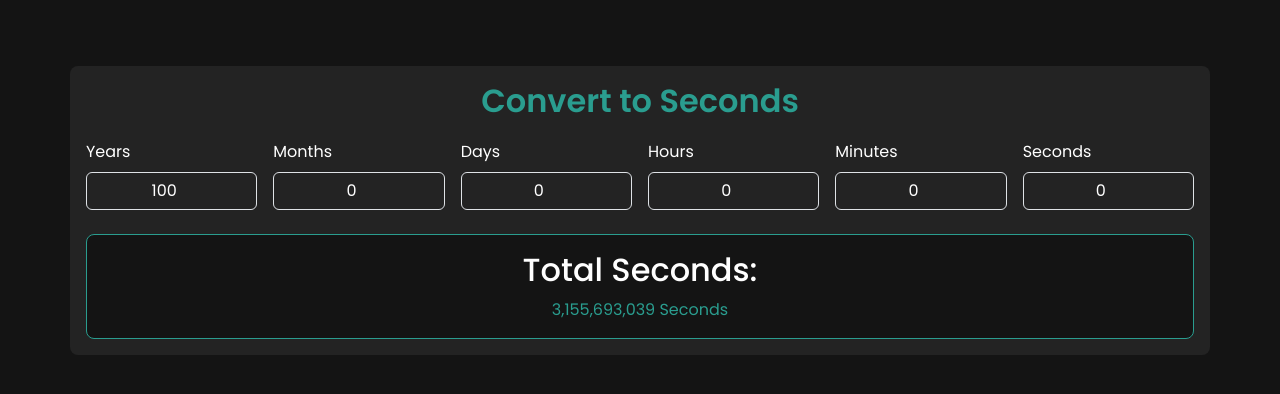
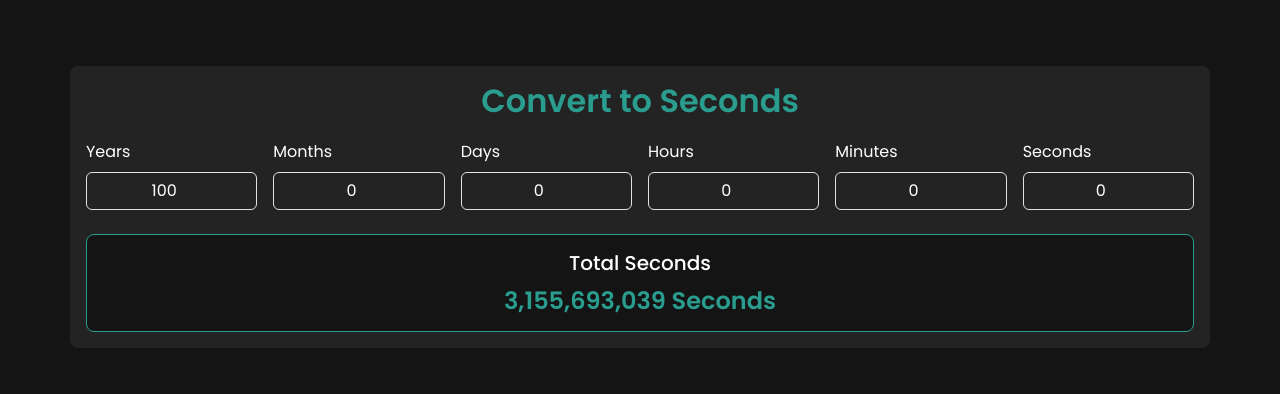
Before and after one commit to danulawa/seconds-app, a Flask app: page / in a window 1280 px wide. Shown: the top 394 px of the page. Run offline with Flask 3, Linux system fonts and the light colour scheme.

Commit message:
small UI fixes

```diff
--- a/app.py
+++ b/app.py
@@ -14,7 +14,7 @@ def home():
             "hours": "Hours",
             "minutes": "Minutes",
             "seconds": "Seconds"},
-        "result_heading": "Total Seconds:",
+        "result_heading": "Total Seconds",
         "error_message": "Invalid Input",
     }
     return render_template("index.html", labels=labels)
--- a/static/css/style.css
+++ b/static/css/style.css
@@ -47,7 +47,7 @@ h1.heading {
 
 .input-field:focus {
     outline: none;
-    box-shadow: 0 0 5px var(--color-primary);
+    box-shadow: 0 0 5px var(--color-primary)!important;
 }
 
 .input-field.is-invalid {
@@ -73,7 +73,7 @@ h1.heading {
 
 .result-container {
     position: relative;
-    height: 1.5em; /* Fixed height for consistent layout */
+    height: 2em; /* Fixed height for consistent layout */
 }
 
 .result-container p {
@@ -89,9 +89,12 @@ h1.heading {
 #result {
     visibility: visible; /* Show result initially */
     color: var(--color-primary);
+    font-size: var(--font-size-large);
+    font-weight: 600;
 }
 
 #error-message {
     color: var(--color-error);
-    font-size: 1rem;
+    font-size: var(--font-size-large);
+    font-weight: 600;
 }
--- a/templates/index.html
+++ b/templates/index.html
@@ -41,7 +41,7 @@
             </div>
         </form>
         <div class="result mt-4">
-            <h2>{{ labels.result_heading }}</h2>
+            <h5>{{ labels.result_heading }}</h5>
             <div class="result-container">
                 <p id="result"></p>
                 <p id="error-message" class="error-text">{{ labels.error_message }}</p>
```
